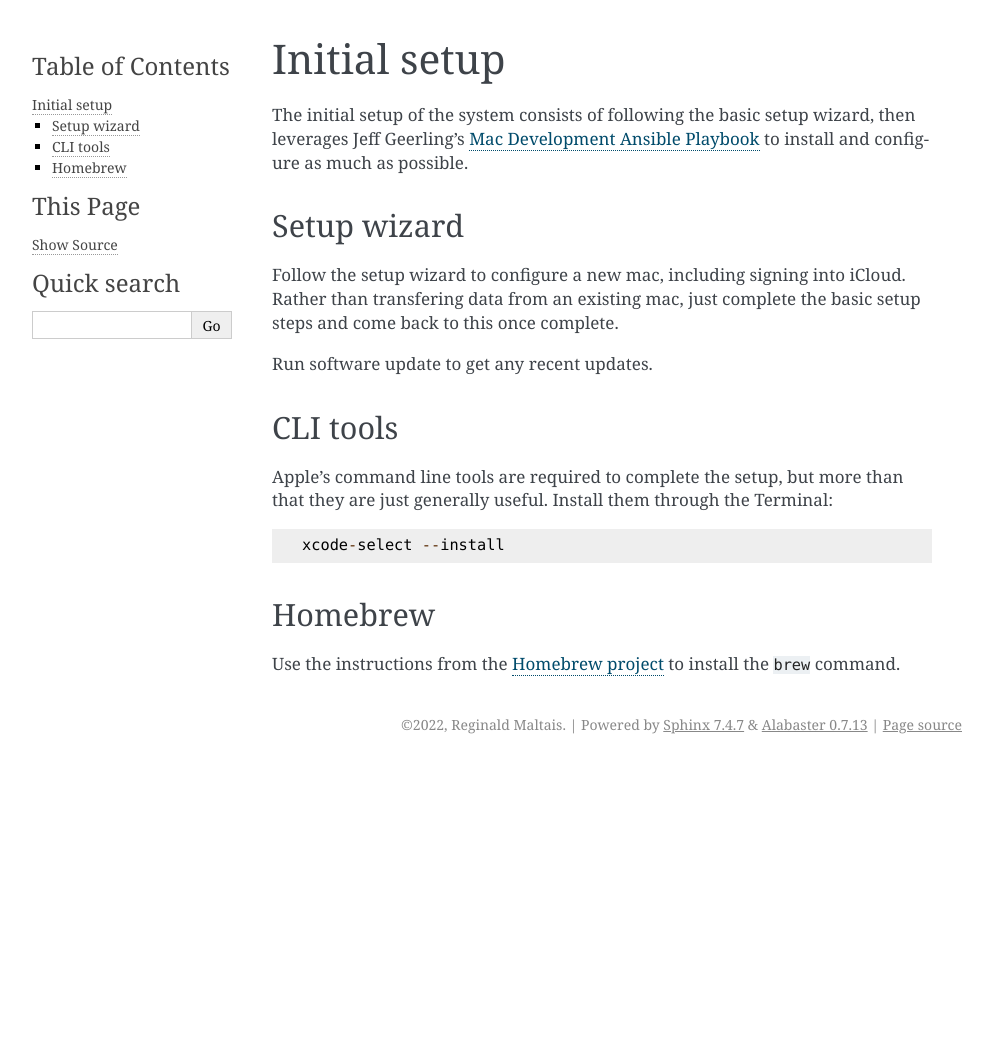
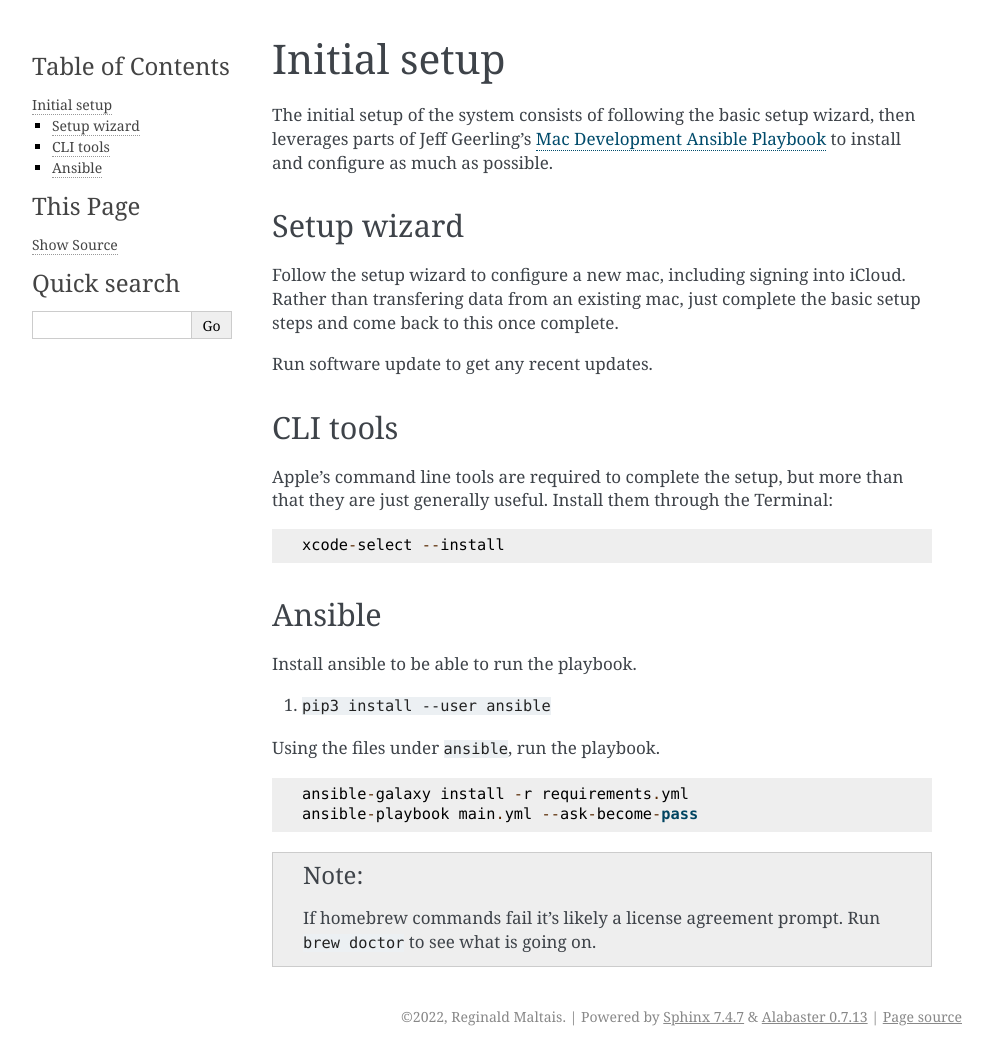
Before and after one commit to goatsweater/mac-setup, a Sphinx documentation site: the page built from docs/setup.rst, in a window 1280 px wide. Shown: the whole page, without its empty margins (148-1141 px from the left). Built offline with Sphinx 7.4.7, drawn with Linux system fonts in a browser that asks for light colours; before the commit the page ends 900 px from its top, so only the background shows below that.

Commit message:
add ansible section

```diff
--- a/docs/setup.rst
+++ b/docs/setup.rst
@@ -2,8 +2,8 @@
 =============
 
 The initial setup of the system consists of following the basic setup wizard,
-then leverages Jeff Geerling's `Mac Development Ansible Playbook`_ to install and
-configure as much as possible.
+then leverages parts of Jeff Geerling's `Mac Development Ansible Playbook`_ to
+install and configure as much as possible.
 
 Setup wizard
 ------------
@@ -22,11 +22,23 @@
 
     xcode-select --install
 
-Homebrew
+Ansible
 --------
 
-Use the instructions from the `Homebrew project <https://brew.sh>`_ to install
-the ``brew`` command.
+Install ansible to be able to run the playbook.
 
+1. ``pip3 install --user ansible``
+
+Using the files under :file:`ansible`, run the playbook.
+
+.. code-block::
+
+   ansible-galaxy install -r requirements.yml
+   ansible-playbook main.yml --ask-become-pass
+
+.. note::
+
+    If homebrew commands fail it's likely a license agreement prompt. Run
+    ``brew doctor`` to see what is going on.
 
 .. _Mac Development Ansible Playbook: https://github.com/geerlingguy/mac-dev-playbook
```
